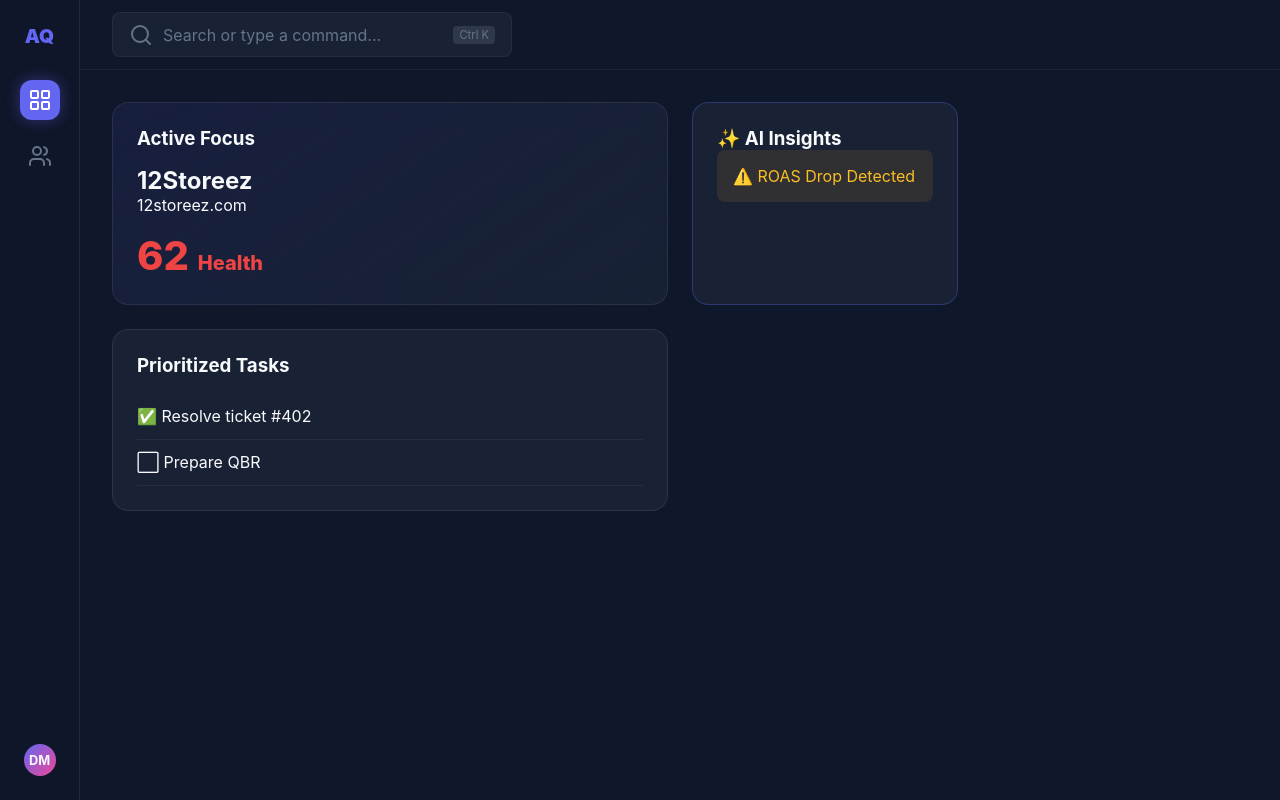
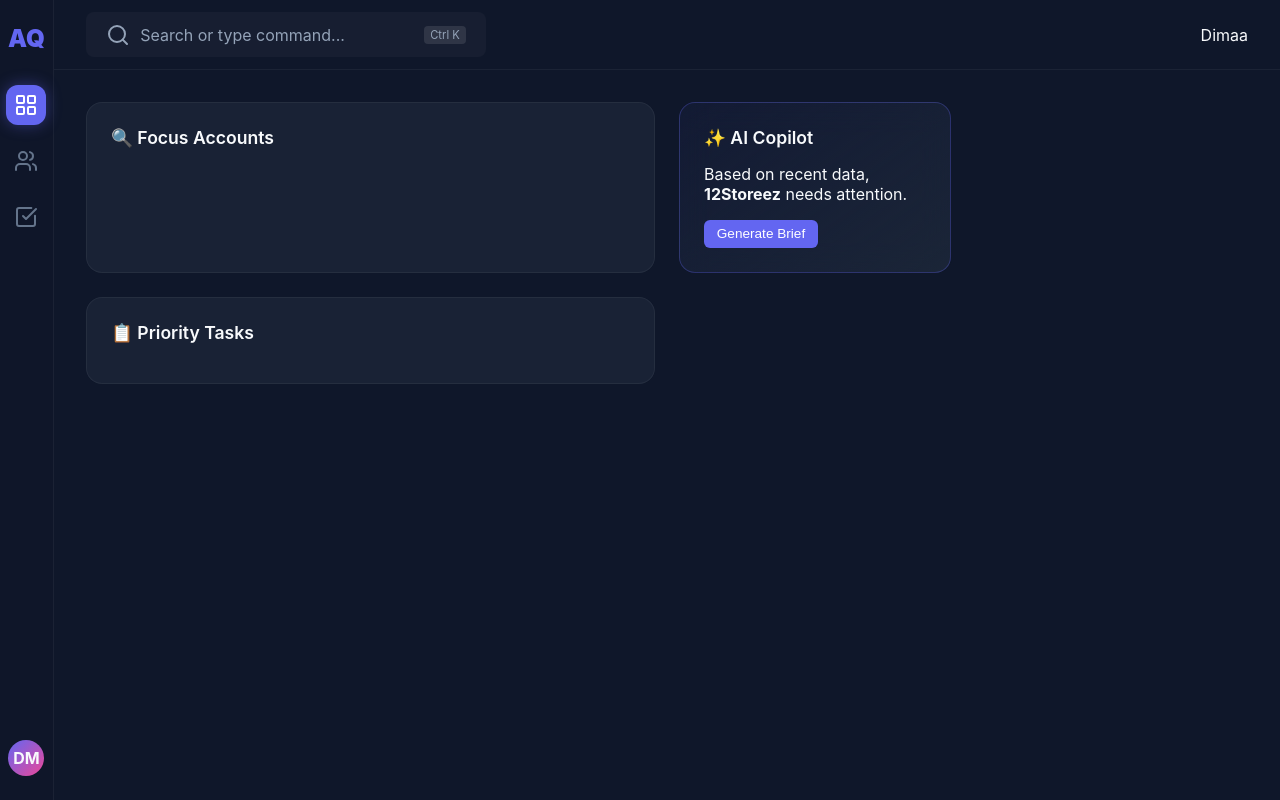
Before and after one commit to Nicromo/AnyQueryAMHub, a Flask app: template am-hub-final/templates/workspace.html in a window 1280 px wide. Run offline with Flask 2, Linux system fonts and the light colour scheme; the template is opened without the code that fills it, so the values that code supplies are empty; parts of the project's set-up code (start-up, migrations or seed data) failed here and were passed over.

Commit message:
Feat: Full Functional UI with DB Integration (Clients, Tasks, Alerts)

```diff
--- a/am-hub-final/static/css/main.css
+++ b/am-hub-final/static/css/main.css
@@ -1,31 +1,48 @@
-:root { --bg-dark: #0f172a; --glass-bg: rgba(30,41,59,0.7); --accent: #6366f1; --text-main: #f8fafc; --danger: #ef4444; }
+:root { --bg-dark: #0f172a; --glass-bg: rgba(30,41,59,0.7); --accent: #6366f1; --text-main: #f8fafc; --danger: #ef4444; --warning: #f59e0b; --success: #10b981; }
 * { box-sizing: border-box; margin: 0; padding: 0; }
 body { background: var(--bg-dark); color: var(--text-main); font-family: 'Inter', sans-serif; height: 100vh; display: flex; overflow: hidden; }
-.left-dock { width: 80px; background: rgba(15,23,42,0.95); border-right: 1px solid rgba(255,255,255,0.08); display: flex; flex-direction: column; align-items: center; padding: 1.5rem 0; }
-.dock-logo { font-weight: 900; color: var(--accent); margin-bottom: 2rem; font-size: 1.2rem; }
+.left-dock { width: 80px; background: rgba(15,23,42,0.95); border-right: 1px solid rgba(255,255,255,0.05); display: flex; flex-direction: column; align-items: center; padding: 1.5rem 0; }
+.dock-logo { font-weight: 900; color: var(--accent); font-size: 1.5rem; margin-bottom: 2rem; }
 .dock-item { width: 40px; height: 40px; border-radius: 12px; display: flex; align-items: center; justify-content: center; color: #64748b; margin-bottom: 1rem; cursor: pointer; transition: 0.2s; }
 .dock-item:hover, .dock-item.active { background: var(--accent); color: white; box-shadow: 0 0 15px rgba(99,102,241,0.4); }
 .dock-spacer { flex-grow: 1; }
-.dock-avatar { width: 32px; height: 32px; border-radius: 50%; background: linear-gradient(135deg, #6366f1, #ec4899); display: flex; align-items: center; justify-content: center; font-weight: bold; font-size: 0.8rem; }
-.main-content { flex-grow: 1; display: flex; flex-direction: column; overflow: hidden; }
-.top-bar { height: 70px; padding: 0 2rem; display: flex; align-items: center; border-bottom: 1px solid rgba(255,255,255,0.05); }
-.search-trigger { background: var(--glass-bg); padding: 0.6rem 1rem; border-radius: 8px; display: flex; align-items: center; gap: 10px; color: #64748b; cursor: pointer; width: 400px; border: 1px solid rgba(255,255,255,0.05); }
-.search-trigger:hover { border-color: var(--accent); color: var(--text-main); }
+.dock-avatar { width: 36px; height: 36px; border-radius: 50%; background: linear-gradient(135deg, #6366f1, #ec4899); display: flex; align-items: center; justify-content: center; font-weight: bold; }
+.main-content { flex-grow: 1; display: flex; flex-direction: column; }
+.top-bar { height: 70px; padding: 0 2rem; display: flex; align-items: center; justify-content: space-between; border-bottom: 1px solid rgba(255,255,255,0.05); }
+.search-trigger { background: rgba(255,255,255,0.03); padding: 0.6rem 1.2rem; border-radius: 8px; display: flex; align-items: center; gap: 10px; color: #94a3b8; cursor: pointer; width: 400px; border: 1px solid transparent; transition: 0.2s; }
+.search-trigger:hover { border-color: var(--accent); color: white; }
 .kbd-shortcut { margin-left: auto; font-size: 0.7rem; background: rgba(255,255,255,0.1); padding: 2px 6px; border-radius: 4px; }
-.bento-grid { padding: 2rem; display: grid; grid-template-columns: repeat(4, 1fr); grid-auto-rows: minmax(180px, auto); gap: 1.5rem; overflow-y: auto; }
-.card { background: var(--glass-bg); backdrop-filter: blur(12px); border: 1px solid rgba(255,255,255,0.08); border-radius: 16px; padding: 1.5rem; display: flex; flex-direction: column; }
-.card:hover { transform: translateY(-2px); transition: 0.2s; box-shadow: 0 10px 30px rgba(0,0,0,0.2); }
+.bento-grid { padding: 2rem; display: grid; grid-template-columns: repeat(4, 1fr); gap: 1.5rem; overflow-y: auto; }
+.card { background: var(--glass-bg); backdrop-filter: blur(16px); border: 1px solid rgba(255,255,255,0.05); border-radius: 16px; padding: 1.5rem; display: flex; flex-direction: column; }
 .span-2 { grid-column: span 2; }
-.hero-card { background: linear-gradient(145deg, rgba(99,102,241,0.1), rgba(30,41,59,0.6)); }
-.hero-content { margin-top: 1rem; }
-.health-score.critical { color: var(--danger); font-size: 2.5rem; font-weight: 800; margin-top: 1rem; }
-.ai-card { border-color: rgba(99,102,241,0.3); }
-.ai-alert { background: rgba(245,158,11,0.1); border-left: 3px solid var(--warning); padding: 1rem; border-radius: 8px; color: #fbbf24; }
-.task-list { list-style: none; margin-top: 1rem; }
-.task-item { padding: 0.8rem 0; border-bottom: 1px solid rgba(255,255,255,0.05); display: flex; align-items: center; gap: 10px; }
-#cmd-palette { position: fixed; top: 0; left: 0; width: 100%; height: 100%; z-index: 1000; display: none; align-items: flex-start; justify-content: center; padding-top: 15vh; }
-#cmd-palette:not(.hidden) { display: flex; }
-.cmd-overlay { position: absolute; top: 0; left: 0; width: 100%; height: 100%; background: rgba(0,0,0,0.6); backdrop-filter: blur(4px); }
+.span-4 { grid-column: span 4; }
+.card-header { display: flex; justify-content: space-between; align-items: center; margin-bottom: 1rem; }
+.card-header h3 { font-size: 1.1rem; font-weight: 600; }
+/* Alerts */
+.alert-card { background: rgba(239, 68, 68, 0.1); border-color: rgba(239, 68, 68, 0.3); }
+.alert-item { display: flex; align-items: center; gap: 10px; color: #fca5a5; font-weight: 500; }
+.alert-item.critical { color: #ef4444; }
+/* Clients */
+.client-list { display: flex; flex-direction: column; gap: 1rem; }
+.client-row { display: flex; justify-content: space-between; align-items: center; padding: 0.8rem; background: rgba(255,255,255,0.02); border-radius: 8px; }
+.client-name { font-weight: 600; }
+.client-metrics { display: flex; gap: 1rem; font-size: 0.85rem; color: #94a3b8; }
+.badge { padding: 2px 8px; border-radius: 12px; font-size: 0.75rem; font-weight: bold; }
+.badge.danger { background: rgba(239,68,68,0.2); color: #ef4444; }
+.badge.warning { background: rgba(245,158,11,0.2); color: #f59e0b; }
+.badge.success { background: rgba(16,185,129,0.2); color: #10b981; }
+/* Tasks */
+.task-list { list-style: none; }
+.task-item { display: flex; align-items: center; gap: 10px; padding: 0.8rem 0; border-bottom: 1px solid rgba(255,255,255,0.05); }
+.task-item input { accent-color: var(--accent); }
+/* AI */
+.ai-card { border-color: rgba(99,102,241,0.3); background: linear-gradient(145deg, rgba(99,102,241,0.05), rgba(30,41,59,0.8)); }
+.btn-primary { background: var(--accent); color: white; border: none; padding: 0.5rem 1rem; border-radius: 6px; cursor: pointer; font-weight: 500; margin-top: 1rem; }
+.btn-sm { font-size: 0.85rem; padding: 0.4rem 0.8rem; }
+/* Cmd Palette */
+#cmd-palette { position: fixed; top: 0; left: 0; width: 100%; height: 100%; z-index: 1000; display: none; }
+#cmd-palette:not(.hidden) { display: flex; align-items: flex-start; justify-content: center; padding-top: 15vh; }
+.cmd-overlay { position: absolute; top: 0; left: 0; width: 100%; height: 100%; background: rgba(0,0,0,0.7); backdrop-filter: blur(4px); }
 .cmd-box { position: relative; width: 600px; background: #1e293b; border: 1px solid rgba(255,255,255,0.1); border-radius: 12px; overflow: hidden; box-shadow: 0 20px 50px rgba(0,0,0,0.5); }
 .cmd-input-wrapper { display: flex; align-items: center; padding: 1rem; border-bottom: 1px solid rgba(255,255,255,0.1); }
 .cmd-input-wrapper input { width: 100%; background: transparent; border: none; color: white; font-size: 1.1rem; margin-left: 10px; outline: none; }
--- a/am-hub-final/templates/workspace.html
+++ b/am-hub-final/templates/workspace.html
@@ -7,50 +7,97 @@
     <script src="https://unpkg.com/lucide@latest"></script>
 </head>
 <body class="dark-mode">
+    <!-- Command Palette -->
     <div id="cmd-palette" class="hidden">
         <div class="cmd-overlay"></div>
         <div class="cmd-box">
-            <div class="cmd-input-wrapper"><i data-lucide="search"></i><input type="text" id="cmd-input" placeholder="Type command... (Ctrl+K)"></div>
-            <div class="cmd-results"><div class="cmd-item">🏠 Home</div><div class="cmd-item">👥 Clients</div><div class="cmd-item">✅ Tasks</div></div>
+            <div class="cmd-input-wrapper"><i data-lucide="search"></i><input type="text" id="cmd-input" placeholder="Search clients, tasks..."></div>
+            <div class="cmd-results" id="cmd-results">
+                <div class="cmd-item" onclick="location.href='/'"><span>🏠 Dashboard</span></div>
+                <div class="cmd-item"><span>👥 Clients</span></div>
+                <div class="cmd-item"><span>✅ Tasks</span></div>
+            </div>
         </div>
     </div>
+
+    <!-- Left Dock -->
     <nav class="left-dock">
         <div class="dock-logo">AQ</div>
-        <a href="/" class="dock-item active"><i data-lucide="layout-grid"></i></a>
-        <a href="#" class="dock-item"><i data-lucide="users"></i></a>
+        <a href="/" class="dock-item active" title="Home"><i data-lucide="layout-grid"></i></a>
+        <a href="#" class="dock-item" title="Clients"><i data-lucide="users"></i></a>
+        <a href="#" class="dock-item" title="Tasks"><i data-lucide="check-square"></i></a>
         <div class="dock-spacer"></div>
         <div class="dock-avatar">DM</div>
     </nav>
+
+    <!-- Main Content -->
     <main class="main-content">
         <header class="top-bar">
             <div class="search-trigger" onclick="toggleCmdPalette()">
                 <i data-lucide="search"></i>
-                <span>Search or type a command...</span>
+                <span>Search or type command...</span>
                 <span class="kbd-shortcut">Ctrl K</span>
             </div>
+            <div class="user-menu"><span>Dimaa</span></div>
         </header>
+
         <div class="bento-grid">
+            <!-- Alerts Section -->
+            {% if alerts %}
+            <div class="card alert-card span-4">
+                {% for alert in alerts %}
+                <div class="alert-item {{ alert.type }}">
+                    <i data-lucide="{% if alert.type == 'critical' %}alert-triangle{% else %}info{% endif %}"></i>
+                    <span>{{ alert.msg }}</span>
+                </div>
+                {% endfor %}
+            </div>
+            {% endif %}
+
+            <!-- Hero: Active Clients -->
             <div class="card hero-card span-2">
-                <h3>Active Focus</h3>
-                <div class="hero-content">
-                    <h2>12Storeez</h2>
-                    <p class="domain">12storeez.com</p>
-                    <div class="health-score critical">62 <span style="font-size:0.5em">Health</span></div>
+                <div class="card-header"><h3>🔍 Focus Accounts</h3></div>
+                <div class="client-list">
+                    {% for client in clients %}
+                    <div class="client-row">
+                        <div class="client-name">{{ client.name }}</div>
+                        <div class="client-metrics">
+                            <span class="badge {% if client.health < 60 %}danger{% elif client.health < 80 %}warning{% else %}success{% endif %}">
+                                Health: {{ client.health }}
+                            </span>
+                            <span>Rev: {{ client.revenue }}</span>
+                            <span class="danger">🔥 {{ client.tickets }} tickets</span>
+                        </div>
+                    </div>
+                    {% endfor %}
                 </div>
             </div>
+
+            <!-- AI Insights -->
             <div class="card ai-card">
-                <h3>✨ AI Insights</h3>
-                <div class="ai-alert">⚠️ ROAS Drop Detected</div>
+                <div class="card-header"><h3>✨ AI Copilot</h3></div>
+                <div class="ai-content">
+                    <p>Based on recent data, <strong>12Storeez</strong> needs attention.</p>
+                    <button class="btn-primary btn-sm" onclick="alert('Generating brief...')">Generate Brief</button>
+                </div>
             </div>
+
+            <!-- Tasks -->
             <div class="card tasks-card span-2">
-                <h3>Prioritized Tasks</h3>
+                <div class="card-header"><h3>📋 Priority Tasks</h3></div>
                 <ul class="task-list">
-                    <li class="task-item">✅ Resolve ticket #402</li>
-                    <li class="task-item">⬜ Prepare QBR</li>
+                    {% for task in tasks %}
+                    <li class="task-item">
+                        <input type="checkbox">
+                        <span>{{ task.title }}</span>
+                        <span class="badge {% if task.priority == 'High' %}danger{% else %}warning{% endif %}">{{ task.priority }}</span>
+                    </li>
+                    {% endfor %}
                 </ul>
             </div>
         </div>
     </main>
+
     <script src="/static/js/app.js"></script>
     <script>lucide.createIcons();</script>
 </body>
```
Also changed, not shown: am-hub-final/main.py (+86 -18 lines).
